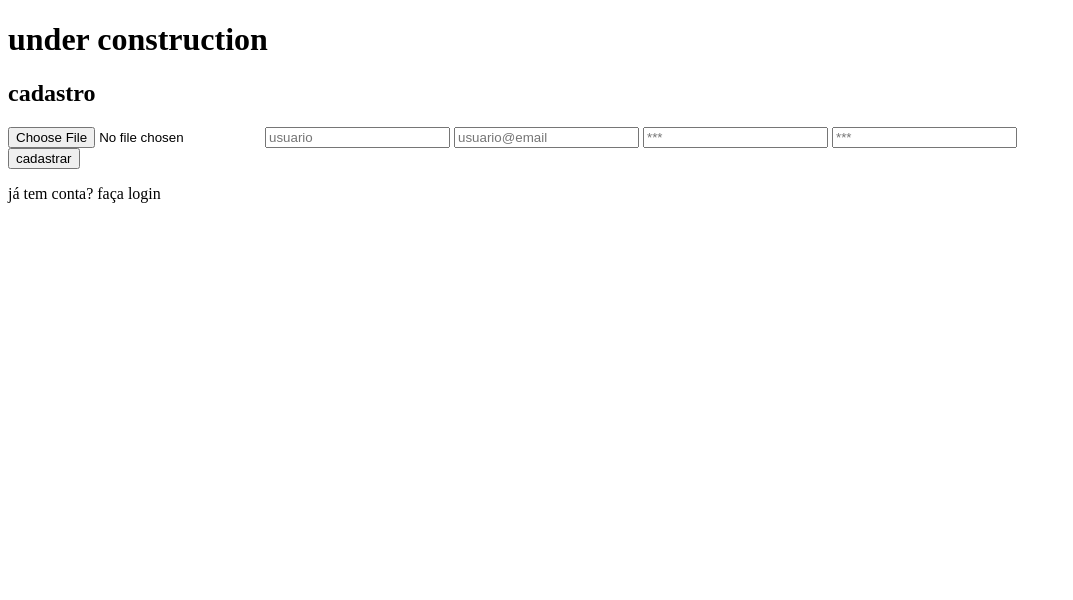
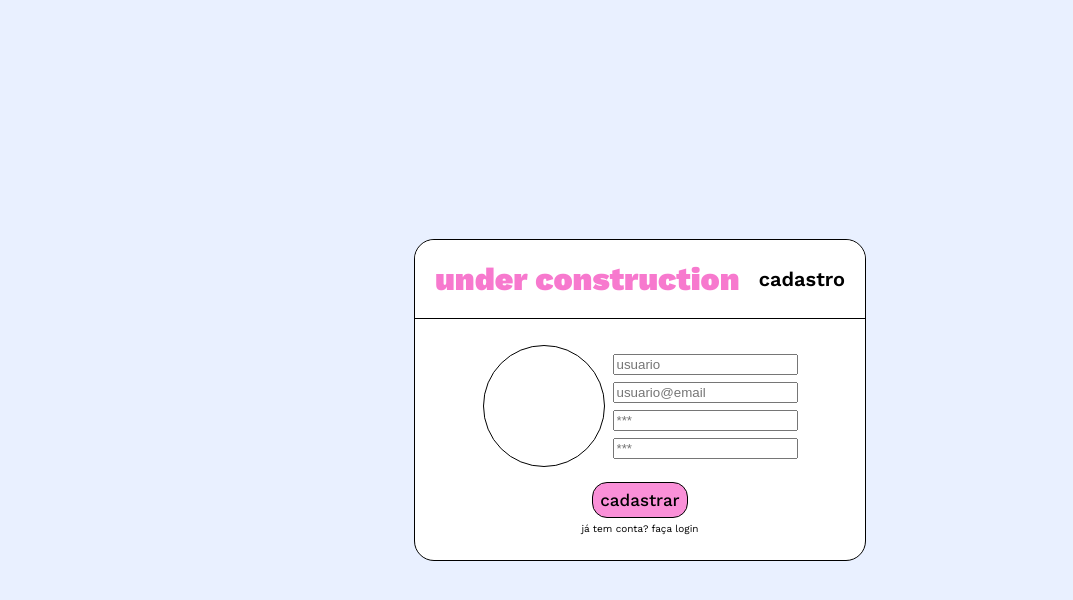
Before and after one commit to mikki-unix/under-construction, a website: page public/cadastro.html in a window 1280 px wide. Shown: the whole page, without its empty margins (0-1073 px from the left). Drawn offline with nearby package versions, Linux system fonts and the light colour scheme.

Commit message:
Preview da foto de perfil
Fiz um preview da imagem que usuário manda para cadastro.

Usei uma label, um evento "onchange" e a API FileReader.

```diff
--- a/public/assets/js/cadastro.js
+++ b/public/assets/js/cadastro.js
@@ -1,3 +1,20 @@
+function exibirImagem() {
+  label_exibicao.removeAttribute('style')
+
+  const imagem = input_upload.files[0]
+
+  const leitor = new FileReader() // estabelece a conexão com a API nativa do JS
+
+  // "onload" é necessário para que a função abaixo só seja executada depois que o arquivo seja lido
+  leitor.onload = function (arquivo) { // "arquivo" é a imagem que será passada
+    const base64Arquivo = arquivo.target.result // como é uma File, ela tem propriedades específicas. o target.result é justamente uma URL base64
+
+    label_exibicao.style.backgroundImage = `url(${base64Arquivo})` // exibindo na label
+  }
+
+  leitor.readAsDataURL(imagem) // chama a função
+}
+
 function cadastrarUsuario() {
   const imagem = input_imagem.files[0]
   const usuario = input_usuario.value;
--- a/public/assets/styles/form.css
+++ b/public/assets/styles/form.css
@@ -1,21 +1,58 @@
 @import url('main.css');
 
-#formulario {
-    width: 35rem;
-    height: fit-content;
+:root {
+    --radius: 2rem;
+}
 
-    padding: 3rem;
+main {
+    width: 45rem;
 
     border: var(--borda-padrao);
-    border-radius: 3rem;
+    border-radius: var(--radius);
 
-    gap: 2rem;
-
-    font-size: 2rem;
-    text-align: center;
     background-color: white;
 }
 
+main header {
+    position: unset;
+    border-radius: var(--radius) var(--radius) 0 0;
+}
+
+main header h2 {
+    font-size: 2rem;
+}
+
+main > section {
+    padding: 2.6rem 0;
+}
+
 form {
+    width: 70%;
+}
+
+form #label_exibicao {
+    aspect-ratio: 1;
+    width: 12rem;
+
+    border-radius: 50%;
+    border: var(--borda-padrao);
+
+    background-size: cover;
+}
+
+input[type="file" i] {
+    display: none;
+}
+
+form section#campos {
     gap: .7rem;
 }
+
+main button {
+    margin-top: 1.5rem;
+}
+
+main p {
+    margin: 0;
+    margin-top: .5rem;
+}
--- a/public/cadastro.html
+++ b/public/cadastro.html
@@ -3,22 +3,34 @@
 <head>
   <meta charset="UTF-8">
   <meta name="viewport" content="width=device-width, initial-scale=1">
+  <link rel="stylesheet" href="assets/styles/form.css">
   <title>cadastro</title>
   <script src="assets/js/cadastro.js"></script>
   <script src="assets/js/erroslogin.js"></script>
 </head>
-<body>
-  <main class="janela flex-column">
+<body class="viewport flex-center">
+  <main>
+    <header class="flex-space">
       <h1 id="titulo-site">under construction</h1>
+      <h2>cadastro</h2>
+    </header>
 
-    <h2>cadastro</h2>
-
-    <form class="flex-column">
-      <input type="file" id="input_imagem">
+    <section class="flex-column">
+      <form class="flex-space">
+        <section class="flex-column">
+          <label id="label_exibicao" for="input_upload"></label>
+          <input type="file" id="input_upload" onchange="exibirImagem()">
+            <!--
+              `onchange` detecta quando é alterado o input, ou seja, quando recebe um arquivo.
+              é semelhante ao `onclick` num botão
+            -->
+        </section>
+        <section id="campos" class="flex-column">
           <input id="input_usuario" placeholder="usuario">
           <input id="input_email" placeholder="usuario@email">
           <input id="input_senha" placeholder="***">
           <input id="input_confirmar_senha" placeholder="***">
+        </section>
       </form>
 
       <div id="div_erro" style="display: none"></div>
@@ -27,6 +39,7 @@
         cadastrar
       </button>
       <p>já tem conta? faça login</p>
+    </section>
   </main>
 </body>
 </html>
```
Lines whose indentation alone changed are shown as unchanged.
